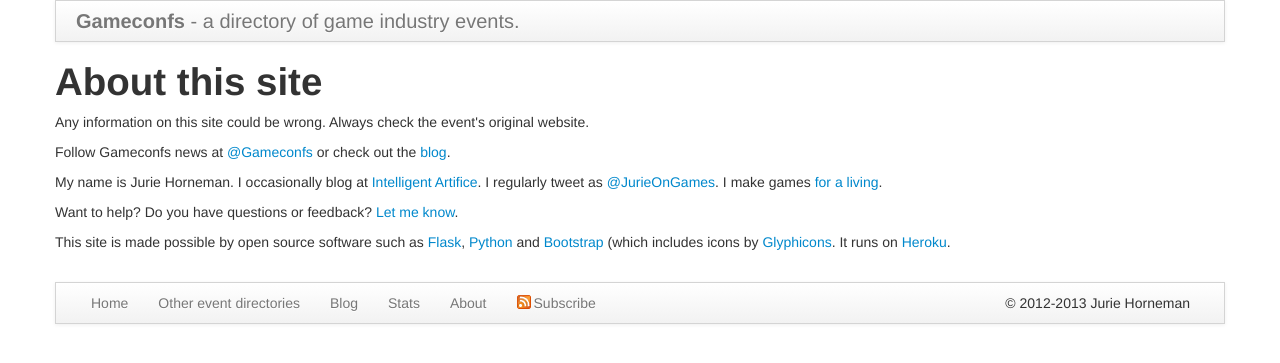
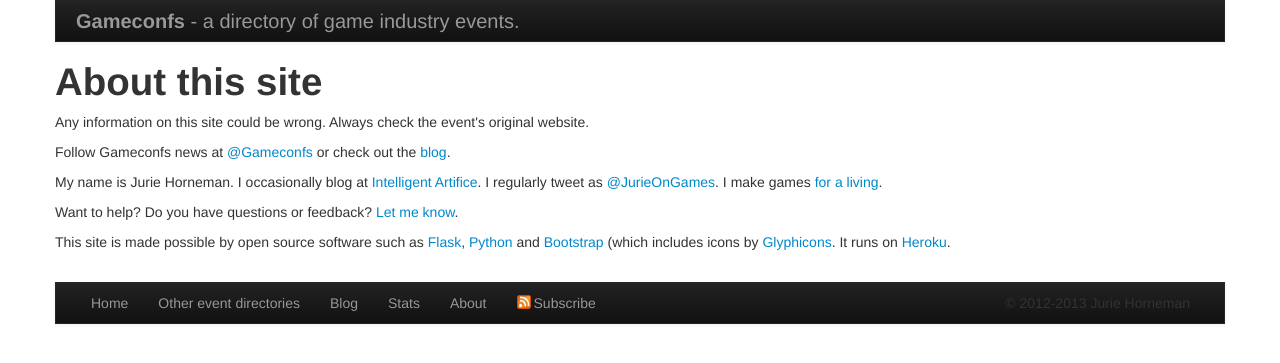
Before and after one commit to jhorneman/gameconfs, a Python web app: template gameconfs/templates/about.html in a window 1280 px wide. Shown: the top 363 px of the page. Run offline with Jinja, Linux system fonts and the light colour scheme; the template is opened without the code that fills it, so the values that code supplies are empty; some libraries are stand-ins or nearby versions.

Commit message:
Added navbar-inverse class to navbars for Bootstrap 2.3.1.

```diff
--- a/gameconfs/templates/layout.html
+++ b/gameconfs/templates/layout.html
@@ -31,7 +31,7 @@
 <body>
 {% endif %}
   <div class="container">
-    <div class="navbar">
+    <div class="navbar navbar-inverse">
       <div class="navbar-inner">
         <div class="brand"><strong>Gameconfs</strong> - a directory of game industry events.</div>
       </div>
@@ -47,7 +47,7 @@
     {% endif %}
 {% block content %}{% endblock %}
     <footer class="footer">
-      <div class="navbar">
+      <div class="navbar navbar-inverse">
         <div class="navbar-inner">
           <ul class="nav">
             <li><a href="{{ url_for('index') }}">Home</a></li>
```
